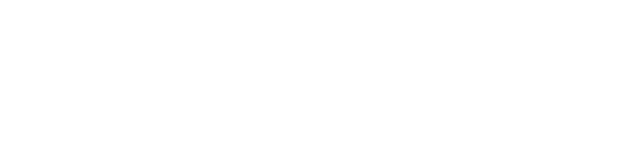
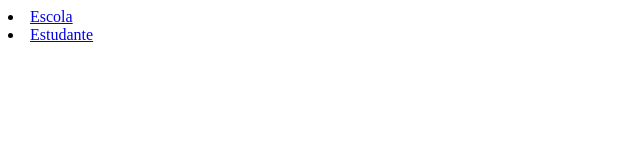
Before and after one commit to 28nicolly/segundo-proj, a plain HTML site: page index.html in a window 1280 px wide. Shown: the whole page, without its empty margins (0-640 px from the left). Drawn offline with Linux system fonts and the light colour scheme.

Commit message:
Update index.html

```diff
--- a/index.html
+++ b/index.html
@@ -11,3 +11,5 @@
 
 </body>
 </html>
+            <li class="cabecalho-lista-item"><a href="#escola">Escola</a></li>
+            <li class="cabecalho-lista-item"><a href="#estudante">Estudante</a></li>
```
